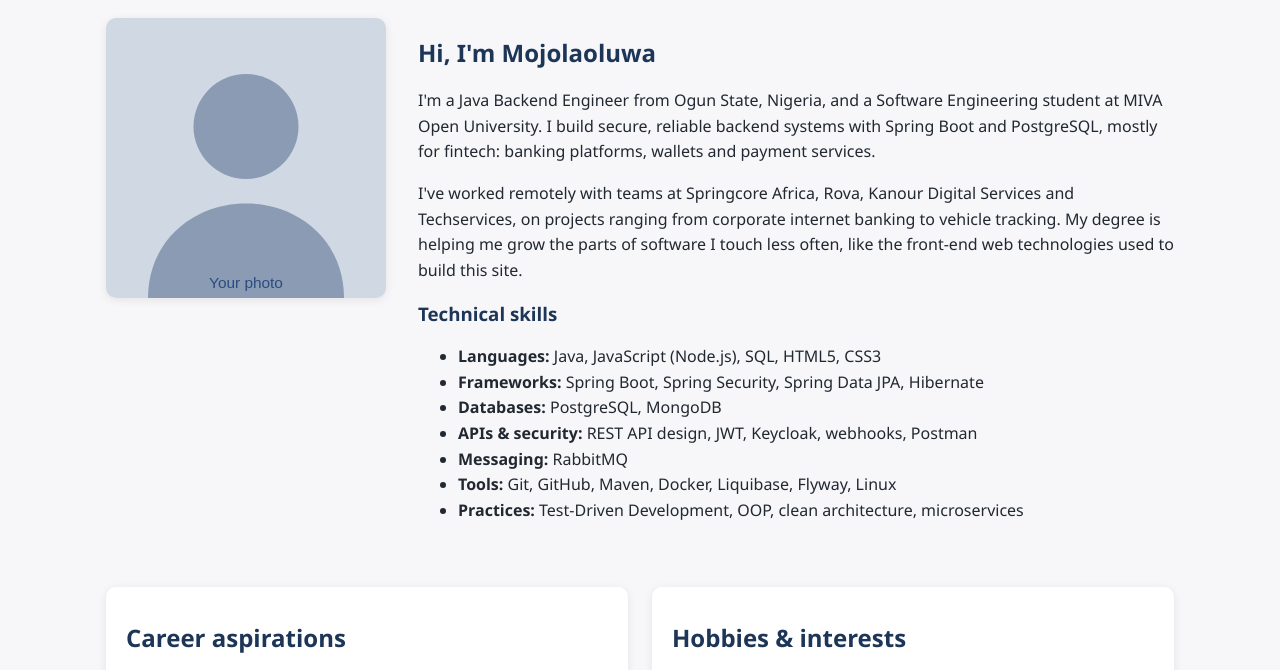
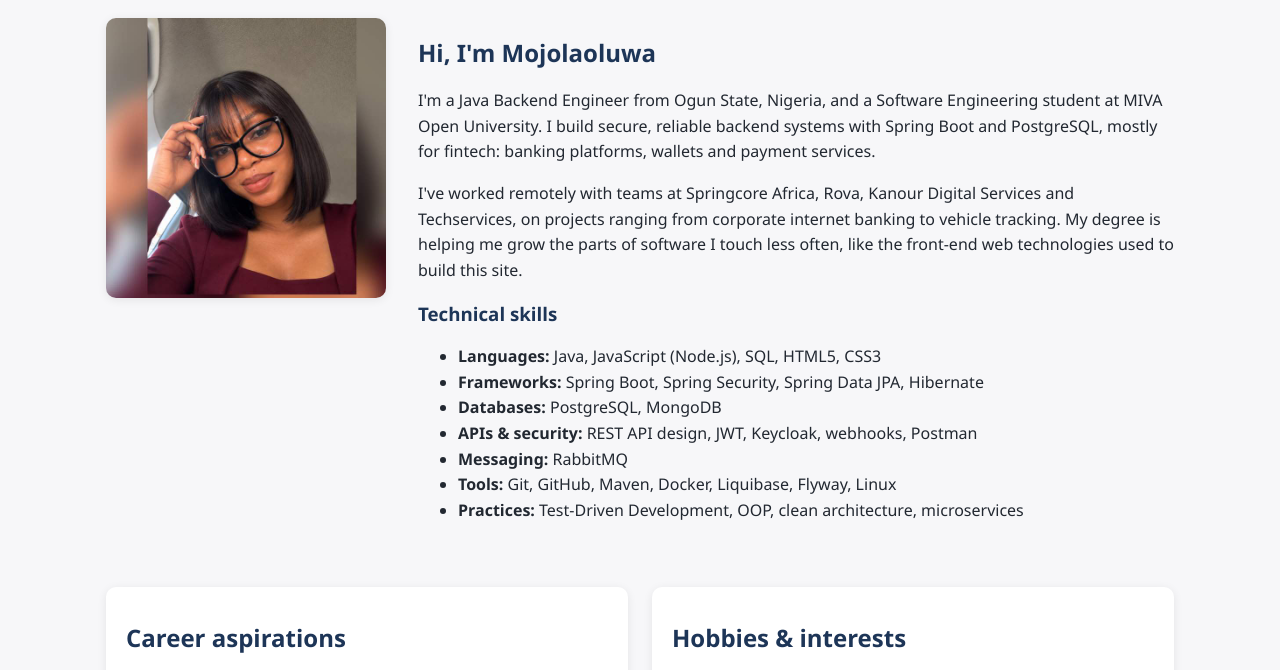
Before and after one commit to Mojolaoluwajoy/student-portfolio, a plain HTML site: page about.html in a window 1280 px wide. Shown: the part 107-777 px from the top of the page. Drawn offline with Linux system fonts and the light colour scheme.

Commit message:
Add profile photo

```diff
--- a/about.html
+++ b/about.html
@@ -28,7 +28,7 @@
     <h1 class="page-title">About me</h1>
 
     <section class="section about-layout">
-      <img src="images/profile.svg" alt="Photo of Adebola Mojolaoluwa Joy">
+      <img src="images/profile.jpg" alt="Photo of Adebola Mojolaoluwa Joy">
       <div>
         <h2>Hi, I'm Mojolaoluwa</h2>
         <p>I'm a Java Backend Engineer from Ogun State, Nigeria, and a Software Engineering student at MIVA Open University. I build secure, reliable backend systems with Spring Boot and PostgreSQL, mostly for fintech: banking platforms, wallets and payment services.</p>
```
Also changed, not shown: index.html (+1 -1 lines), images/profile.jpg (added), images/profile.svg (deleted).
